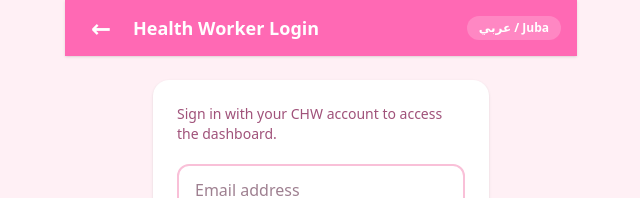
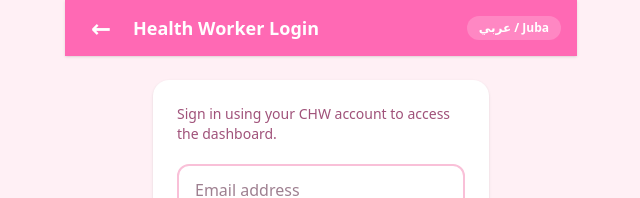
Before and after one commit to Achok-kot/Know-the-sign, a React (Vite) app in the folder know-the-sign/kts-react/: page /login in a window 1280 px wide. Shown: the top 198 px of the page, without its empty margins (319-959 px from the left). Built offline with nearby package versions, Linux system fonts and the light colour scheme; what aws-amplify would draw is missing.

Commit message:
updated login part

```diff
--- a/know-the-sign/kts-react/src/pages/LoginPage.jsx
+++ b/know-the-sign/kts-react/src/pages/LoginPage.jsx
@@ -29,7 +29,7 @@ export default function LoginPage() {
       <PageHeader title="Health Worker Login" back="/more" />
       <div className="max-w-sm mx-auto p-6">
         <div className="bg-white rounded-2xl shadow p-6">
-          <p className="text-[#a0527a] text-sm mb-5">Sign in with your CHW account to access the dashboard.</p>
+          <p className="text-[#a0527a] text-sm mb-5">Sign in using your CHW account to access the dashboard.</p>
           <form onSubmit={handleLogin} className="flex flex-col gap-4">
             <input type="email" placeholder="Email address" value={email} onChange={e => setEmail(e.target.value)} required
               className="border-2 border-[#f9c0d8] rounded-xl px-4 py-3 text-base outline-none focus:border-[#FF69B4]" />
```
